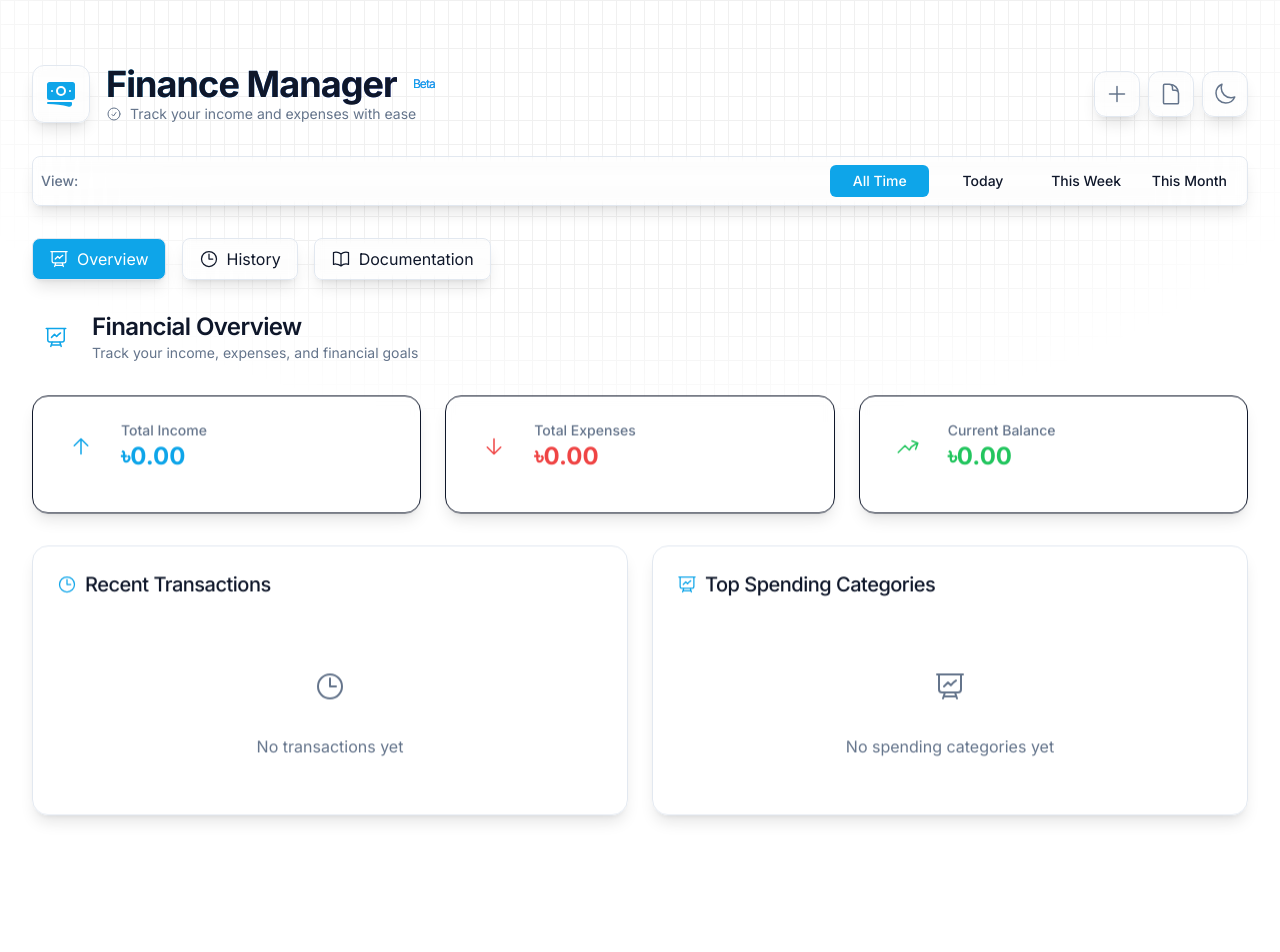
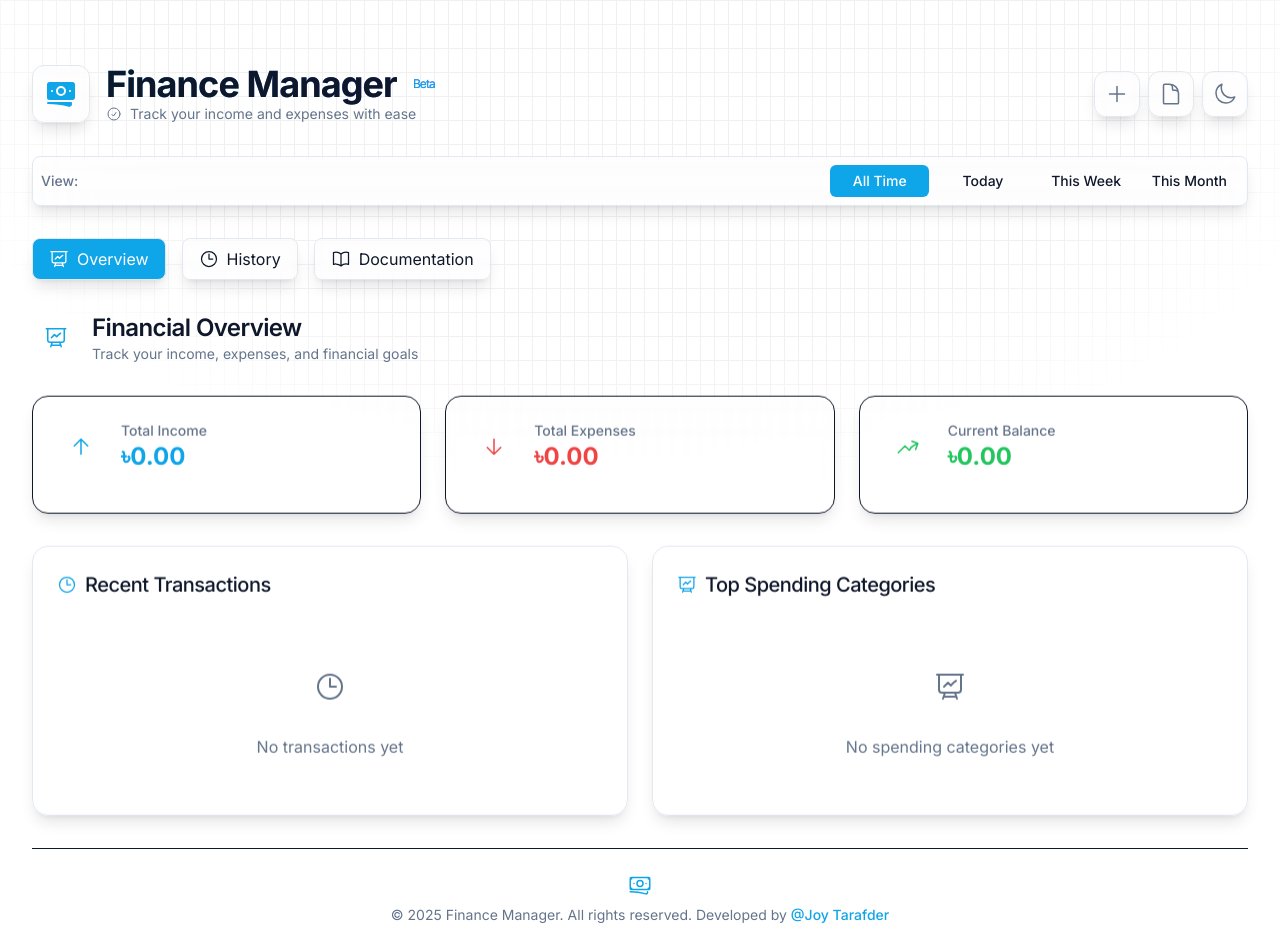
Before and after one commit to JoyTarafder/finance-manager, a Next.js app: page / in a window 1280 px wide. Shown: the top 952 px of the page. Before the commit the page ends 880 px from the top, so only its background shows below. Built offline with nearby package versions, Linux system fonts and the light colour scheme.

Commit message:
Update footer

```diff
--- a/src/components/Dashboard.tsx
+++ b/src/components/Dashboard.tsx
@@ -2,6 +2,7 @@
 
 import { useEffect, useState } from "react";
 import DashboardOverview from "./DashboardOverview";
+import Footer from "./Footer";
 import Header from "./Header";
 import Modal from "./Modal";
 import TransactionFilters from "./TransactionFilters";
@@ -577,6 +578,8 @@ export default function Dashboard() {
           </section>
         </div>
       </Modal>
+
+      <Footer />
     </div>
   );
 }
--- /dev/null
+++ b/src/components/Footer.tsx
@@ -0,0 +1,39 @@
+"use client";
+
+export default function Footer() {
+  return (
+    <footer className="py-6 border-t border-[rgb(var(--muted))]/20">
+      <div className="max-w-7xl mx-auto px-4">
+        <div className="flex flex-col items-center justify-center">
+          <div className="mb-2">
+            <svg
+              xmlns="http://www.w3.org/2000/svg"
+              fill="none"
+              viewBox="0 0 24 24"
+              strokeWidth={1.5}
+              stroke="currentColor"
+              className="w-6 h-6 text-[rgb(var(--primary))]"
+            >
+              <path
+                strokeLinecap="round"
+                strokeLinejoin="round"
+                d="M2.25 18.75a60.07 60.07 0 0115.797 2.101c.727.198 1.453-.342 1.453-1.096V18.75M3.75 4.5v.75A.75.75 0 013 6h-.75m0 0v-.375c0-.621.504-1.125 1.125-1.125H20.25M2.25 6v9m18-10.5v.75c0 .414.336.75.75.75h.75m-1.5-1.5h.375c.621 0 1.125.504 1.125 1.125v9.75c0 .621-.504 1.125-1.125 1.125h-.375m1.5-1.5H21a.75.75 0 00-.75.75v.75m0 0H3.75m0 0h-.375a1.125 1.125 0 01-1.125-1.125V15m1.5 1.5v-.75A.75.75 0 003 15h-.75M15 10.5a3 3 0 11-6 0 3 3 0 016 0zm3 0h.008v.008H18V10.5zm-12 0h.008v.008H6V10.5z"
+              />
+            </svg>
+          </div>
+          <p className="text-sm text-[rgb(var(--muted-foreground))] text-center">
+            © 2025 Finance Manager. All rights reserved. Developed by{" "}
+            <a
+              href="https://my-protfolio-jt.vercel.app/"
+              target="_blank"
+              rel="noopener noreferrer"
+              className="text-[rgb(var(--primary))] hover:underline font-medium transition-colors"
+            >
+              @Joy Tarafder
+            </a>
+          </p>
+        </div>
+      </div>
+    </footer>
+  );
+}
```
